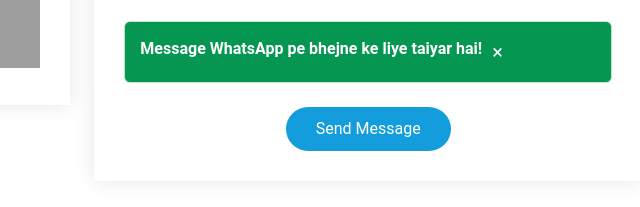
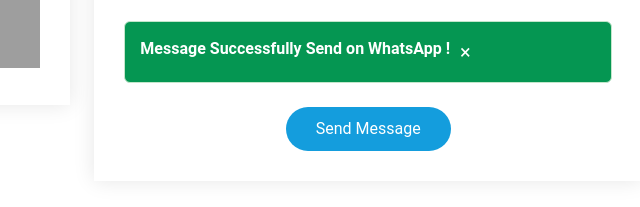
Before and after one commit to Kushagranaruto07/kushagranaruto07.github.io, a plain HTML site: page index.html in a window 1280 px wide. Both pictures are taken after typing "Sample", "name@example.com", "Sample", "Sample" into the empty fields and a click on the button "Send Message". Shown: the part 3915-4122 px from the top of the page, 626-1266 px from the left. Drawn offline with Linux system fonts and the light colour scheme; grey boxes are pictures that could not be loaded.

Commit message:
Update index.html

```diff
--- a/index.html
+++ b/index.html
@@ -319,7 +319,7 @@
                 </div>
                 <div class="col-md-12 text-center">
                   <div class="sent-message alert alert-success alert-dismissible fade show" style="display: none;">
-                    <span>Message WhatsApp pe bhejne ke liye taiyar hai!</span>
+                    <span>Message Successfully Send on WhatsApp !</span>
                     <button type="button" class="close-btn" onclick="this.parentElement.style.display='none'">&times;</button>
                   </div>
                   <div class="error-message alert-message" style="display: none;">
```
